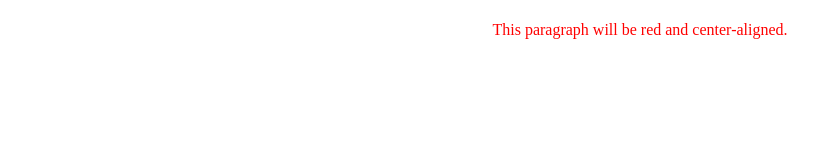
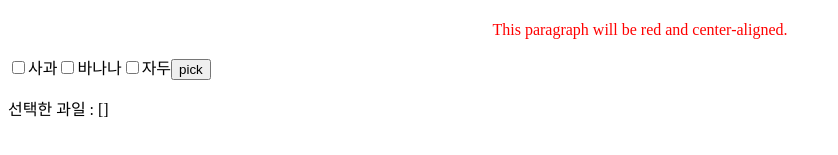
Before and after one commit to zjoker120/study-vue, a Vue app: page /test in a window 1280 px wide. Shown: the part 151-306 px from the top of the page, without its empty margins (0-838 px from the left). Built offline with nearby package versions, Linux system fonts and the light colour scheme.

Commit message:
체크박스 테스트

```diff
--- a/src/components/TestVues.vue
+++ b/src/components/TestVues.vue
@@ -6,11 +6,22 @@
         </div>
     </div>
     <div>
-
+        <input type="checkbox" value="사과" v-model="fu"/><label>사과</label>
+        <input type="checkbox" value="바나나" v-model="fu"/><label>바나나</label>
+        <input type="checkbox" value="자두" v-model="fu"/><label>자두</label>
+        <button @click="pickFruits">pick</button>
+        <p>선택한 과일 : {{selectedFruit}}</p>
     </div>
 </template>
 
 <script setup>
+    import { ref } from 'vue';
+    const fu = ref([]);
+    const selectedFruit = ref([]);
+
+    const pickFruits = () => {
+        selectedFruit.value = fu.value.filter(fruit => fu.value.includes(fruit));
+    };
 </script>
 
 <style scoped>
```
